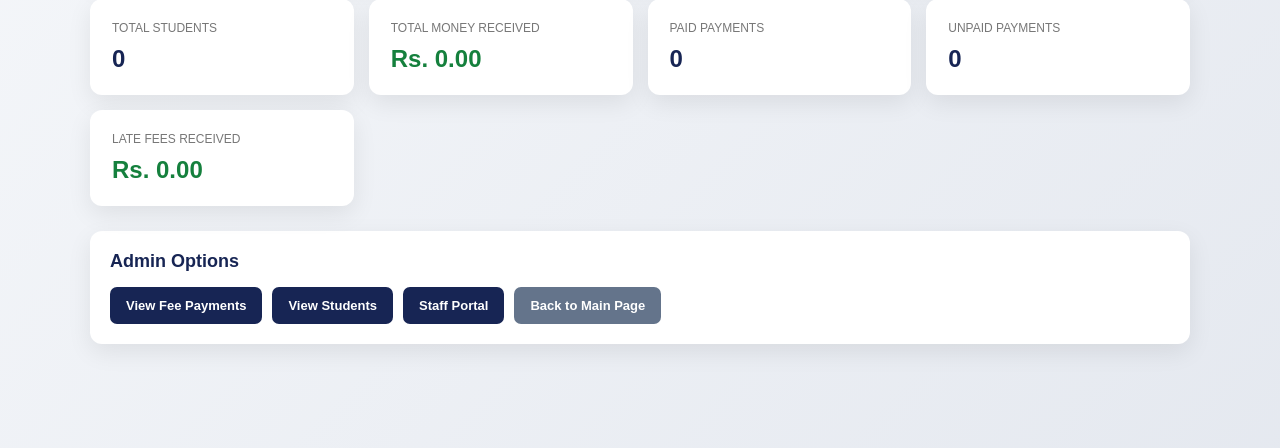
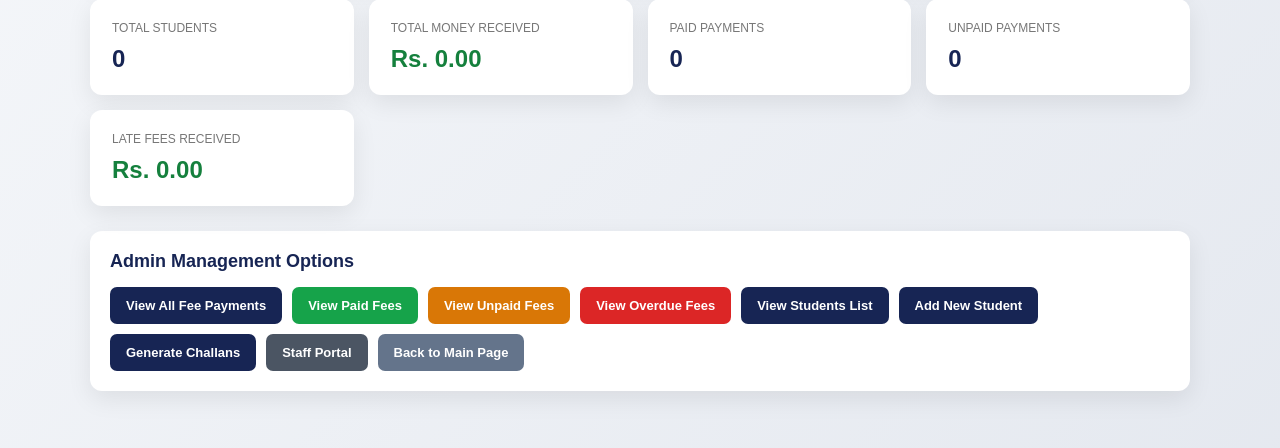
Before and after one commit to Ayy4n-maker/fee-challan, a Flask app: page /admin in a window 1280 px wide. Shown: the part 246-694 px from the top of the page. Run offline with Flask 3, Linux system fonts and the light colour scheme; the visitor is signed in with stand-in values (Sample User, id 1); data that the repository does not hold is empty.

Commit message:
Fix Vercel static asset routing for logo and give Admin full independent access to student list, paid/unpaid/overdue fee ledgers, and challan generation

```diff
--- a/app.py
+++ b/app.py
@@ -52,10 +52,6 @@ def doc_to_dict(doc):
     return d
 
 
-# ==========================================================
-# LOGIN PROTECTION
-# ==========================================================
-
 def admin_required(function):
 
     @wraps(function)
@@ -86,6 +82,24 @@ def staff_required(function):
         return function(*args, **kwargs)
 
     return decorated_function
+
+
+def login_required(function):
+
+    @wraps(function)
+    def decorated_function(*args, **kwargs):
+
+        if not (session.get("admin_logged_in") is True or session.get("staff_logged_in") is True):
+
+            return redirect(
+                url_for("home")
+            )
+
+        return function(*args, **kwargs)
+
+    return decorated_function
+
+
 
 
 # ==========================================================
@@ -301,7 +315,7 @@ def staff_logout():
 # ==========================================================
 
 @app.route("/students")
-@staff_required
+@login_required
 def students():
 
     db = get_firestore_db()
@@ -333,7 +347,7 @@ def students():
 # ==========================================================
 
 @app.route("/generate-challan")
-@staff_required
+@login_required
 def generate_challan_list():
 
     search_id = request.args.get(
@@ -383,7 +397,7 @@ def generate_challan_list():
     "/students/add",
     methods=["GET", "POST"]
 )
-@staff_required
+@login_required
 def add_student():
 
     if request.method == "POST":
@@ -480,7 +494,7 @@ def add_student():
     "/students/update/<student_id>",
     methods=["GET", "POST"]
 )
-@staff_required
+@login_required
 def update_student(student_id):
 
     db = get_firestore_db()
@@ -586,7 +600,7 @@ def update_student(student_id):
     "/students/delete/<student_id>",
     methods=["POST"]
 )
-@staff_required
+@login_required
 def delete_student(student_id):
 
     db = get_firestore_db()
@@ -625,7 +639,7 @@ def delete_student(student_id):
     "/students/generate/<student_id>",
     methods=["GET", "POST"]
 )
-@staff_required
+@login_required
 def generate_challan(student_id):
 
     db = get_firestore_db()
@@ -807,7 +821,7 @@ def generate_challan(student_id):
     "/students/generate-all",
     methods=["GET", "POST"]
 )
-@staff_required
+@login_required
 def generate_all_challans():
 
     db = get_firestore_db()
@@ -900,7 +914,7 @@ def generate_all_challans():
 # ==========================================================
 
 @app.route("/fee-payments")
-@staff_required
+@login_required
 def fee_payments():
 
     search_id = request.args.get(
@@ -1007,7 +1021,7 @@ def fee_payments():
     "/fee-payments/mark-paid/<payment_id>",
     methods=["POST"]
 )
-@staff_required
+@login_required
 def mark_paid(payment_id):
 
     db = get_firestore_db()
@@ -1046,7 +1060,7 @@ def mark_paid(payment_id):
     "/fee-payments/mark-unpaid/<payment_id>",
     methods=["POST"]
 )
-@staff_required
+@login_required
 def mark_unpaid(payment_id):
 
     db = get_firestore_db()
@@ -1076,7 +1090,7 @@ def mark_unpaid(payment_id):
     "/fee-payments/delete/<payment_id>",
     methods=["POST"]
 )
-@staff_required
+@login_required
 def delete_fee_payment(payment_id):
 
     db = get_firestore_db()
--- a/templates/admin.html
+++ b/templates/admin.html
@@ -220,7 +220,7 @@
 
     <div class="cards">
 
-        <div class="card">
+        <a href="/students" class="card" style="text-decoration: none;">
 
             <div class="card-title">
                 TOTAL STUDENTS
@@ -230,10 +230,10 @@
                 {{ total_students }}
             </div>
 
-        </div>
+        </a>
 
 
-        <div class="card">
+        <a href="/fee-payments?status=PAID" class="card" style="text-decoration: none;">
 
             <div class="card-title">
                 TOTAL MONEY RECEIVED
@@ -243,10 +243,10 @@
                 Rs. {{ "%.2f"|format(total_received) }}
             </div>
 
-        </div>
+        </a>
 
 
-        <div class="card">
+        <a href="/fee-payments?status=PAID" class="card" style="text-decoration: none;">
 
             <div class="card-title">
                 PAID PAYMENTS
@@ -256,10 +256,10 @@
                 {{ total_paid }}
             </div>
 
-        </div>
+        </a>
 
 
-        <div class="card">
+        <a href="/fee-payments?status=UNPAID" class="card" style="text-decoration: none;">
 
             <div class="card-title">
                 UNPAID PAYMENTS
@@ -269,10 +269,10 @@
                 {{ total_unpaid }}
             </div>
 
-        </div>
+        </a>
 
 
-        <div class="card">
+        <a href="/fee-payments?status=PAID" class="card" style="text-decoration: none;">
 
             <div class="card-title">
                 LATE FEES RECEIVED
@@ -282,26 +282,46 @@
                 Rs. {{ "%.2f"|format(total_late_fee) }}
             </div>
 
-        </div>
+        </a>
 
     </div>
 
 
     <div class="actions">
 
-        <h2>Admin Options</h2>
+        <h2>Admin Management Options</h2>
 
         <div class="buttons">
 
             <a href="/fee-payments" class="button">
-                View Fee Payments
+                View All Fee Payments
+            </a>
+
+            <a href="/fee-payments?status=PAID" class="button" style="background:#16a34a;">
+                View Paid Fees
+            </a>
+
+            <a href="/fee-payments?status=UNPAID" class="button" style="background:#d97706;">
+                View Unpaid Fees
+            </a>
+
+            <a href="/fee-payments?status=OVERDUE" class="button" style="background:#dc2626;">
+                View Overdue Fees
             </a>
 
             <a href="/students" class="button">
-                View Students
+                View Students List
             </a>
 
-            <a href="/staff" class="button">
+            <a href="/students/add" class="button">
+                Add New Student
+            </a>
+
+            <a href="/generate-challan" class="button">
+                Generate Challans
+            </a>
+
+            <a href="/staff" class="button" style="background:#4b5563;">
                 Staff Portal
             </a>
 
--- a/templates/fee_payments.html
+++ b/templates/fee_payments.html
@@ -373,10 +373,10 @@ tr:hover {
 
 
         <a
-            href="{{ url_for('staff') }}"
+            href="{% if session.get('admin_logged_in') %}/admin{% else %}/staff{% endif %}"
             class="button back"
         >
-            Back to Staff Portal
+            Back to Dashboard
         </a>
 
 
--- a/templates/generate_challan_list.html
+++ b/templates/generate_challan_list.html
@@ -324,10 +324,10 @@ tr:hover {
         <!-- BACK -->
 
         <a
-            href="/staff"
+            href="{% if session.get('admin_logged_in') %}/admin{% else %}/staff{% endif %}"
             class="button back"
         >
-            Back to Staff Portal
+            Back to Dashboard
         </a>
 
     </div>
--- a/templates/students.html
+++ b/templates/students.html
@@ -206,8 +206,8 @@ alt="IESC Logo"
 
 <div class="top-buttons">
 
-<a href="{{ url_for('staff') }}" class="button home">
-    Home
+<a href="{% if session.get('admin_logged_in') %}/admin{% else %}/staff{% endif %}" class="button home">
+    Dashboard
 </a>
 
 <a href="/students/add" class="button add">
```
Also changed, not shown: vercel.json.
